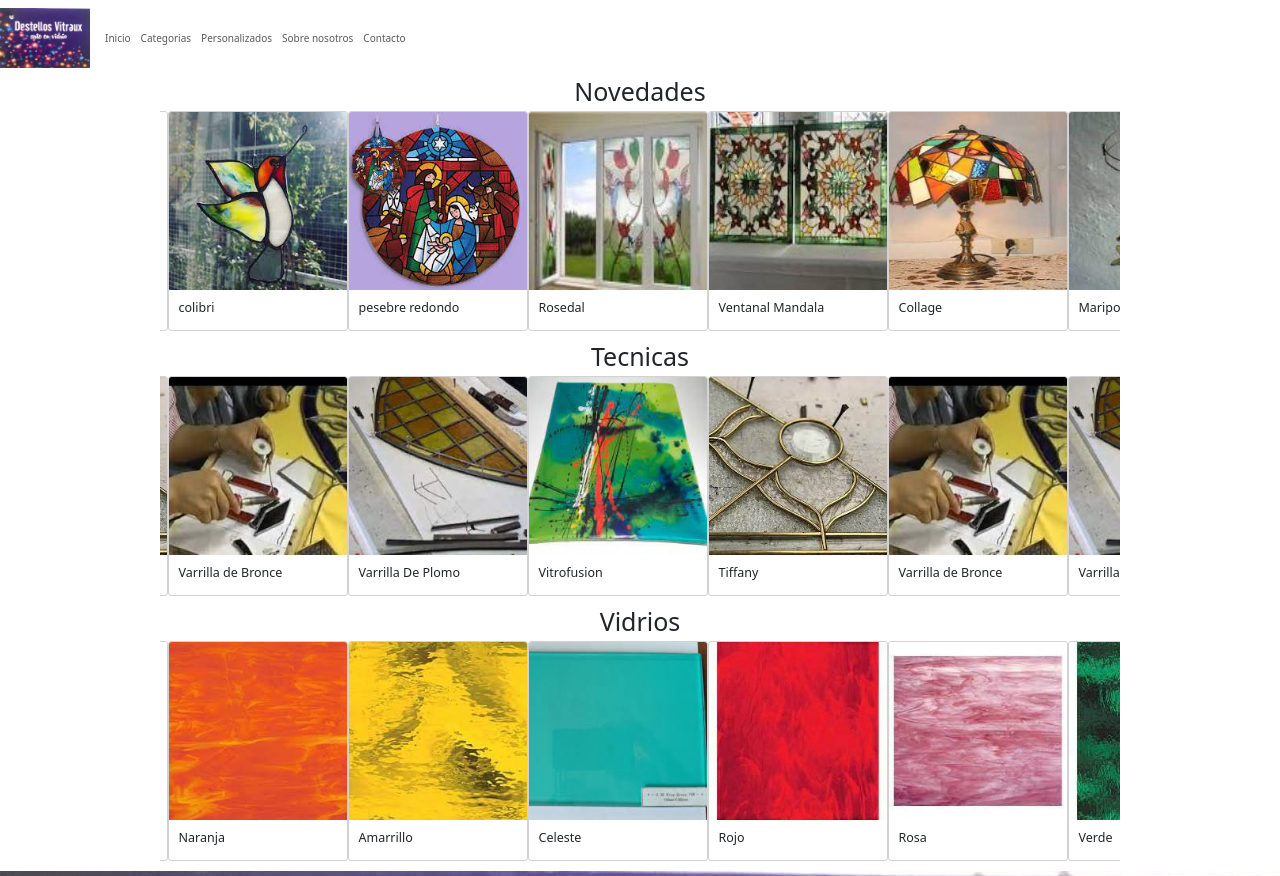
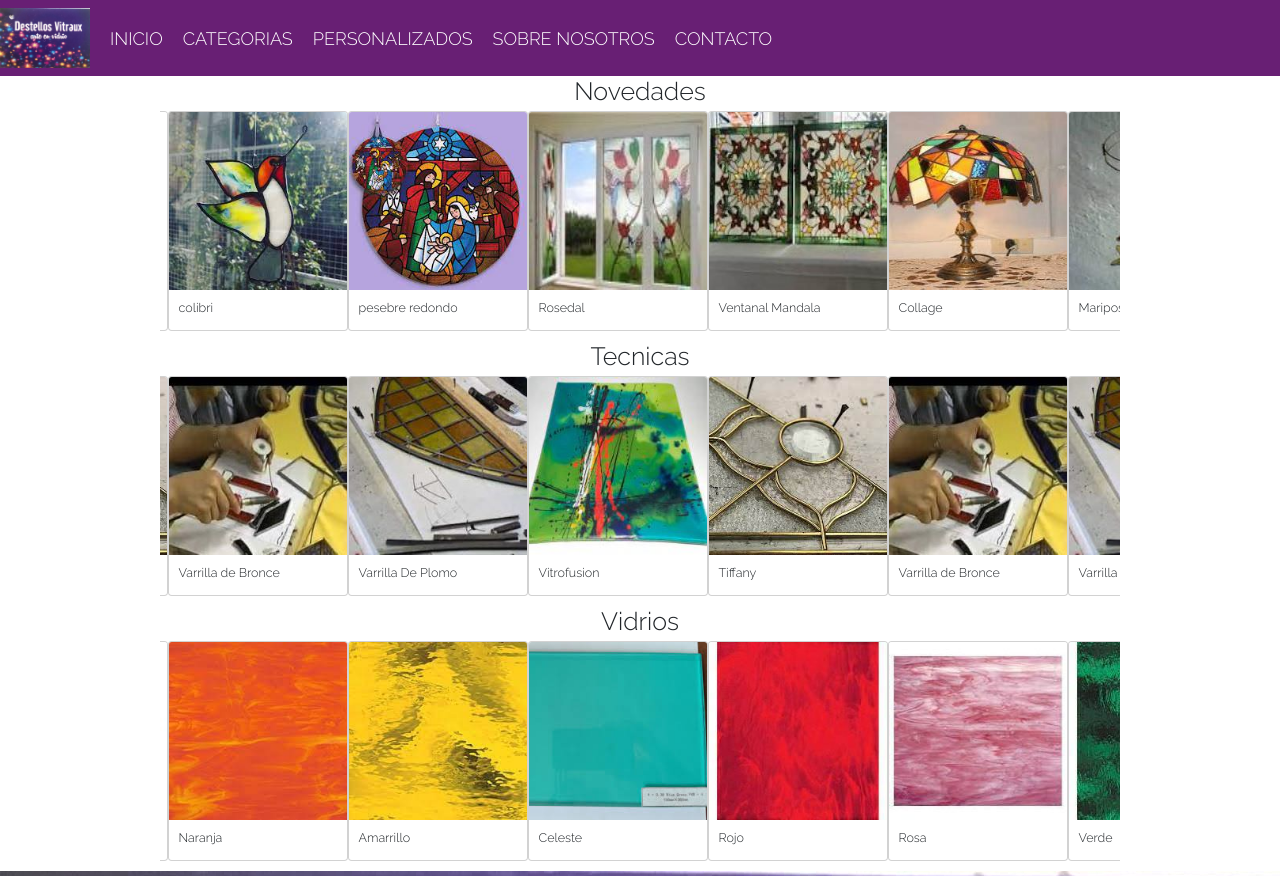
Before and after one commit to JoaBesso/PF-Bessone, a plain HTML site: page index.html in a window 1280 px wide. Shown: the top 876 px of the page. Drawn offline with nearby package versions, Linux system fonts and the light colour scheme.

Commit message:
hice la NAVBAR

```diff
--- /dev/null
+++ b/scss/partials/_body.scss
@@ -0,0 +1,4 @@
+body{
+    font-family: 'Mulish', sans-serif;
+    font-family: 'Raleway', sans-serif;
+}
--- /dev/null
+++ b/scss/partials/_header.scss
@@ -0,0 +1,33 @@
+@use'./variables';
+
+.menu{
+    background-color: variables.$main-color;
+
+    .menu_items{
+        display: flex;
+        list-style: none;
+        margin-right: 30px;
+
+        li{
+            border-radius: 3px;
+            margin: 0 5px;
+
+            a{
+                padding: 7px 13px;
+                text-decoration: none;
+                font-size: 18px;
+                display: block;
+                text-transform: uppercase;
+                color: #fff;
+            }
+            &:hover, .active{
+                background-color: rgba(199, 29, 241, 0.479);
+                transition: .4s;
+
+            }
+        }
+    }
+    .navicon{
+        background-color: rgba(199, 29, 241, 0.479);
+    }
+}
--- /dev/null
+++ b/scss/partials/_variables.scss
@@ -0,0 +1 @@
+$main-color:#681f74
--- a/scss/styles.scss
+++ b/scss/styles.scss
@@ -1,2 +1,5 @@
+@use'./partials/variables';
 @use './partials/global';
+@use './partials/header';
+@use'./partials/body';
 @use'./partials/inicio';
```
Also changed, not shown: css/styles.css, 2 other files.
